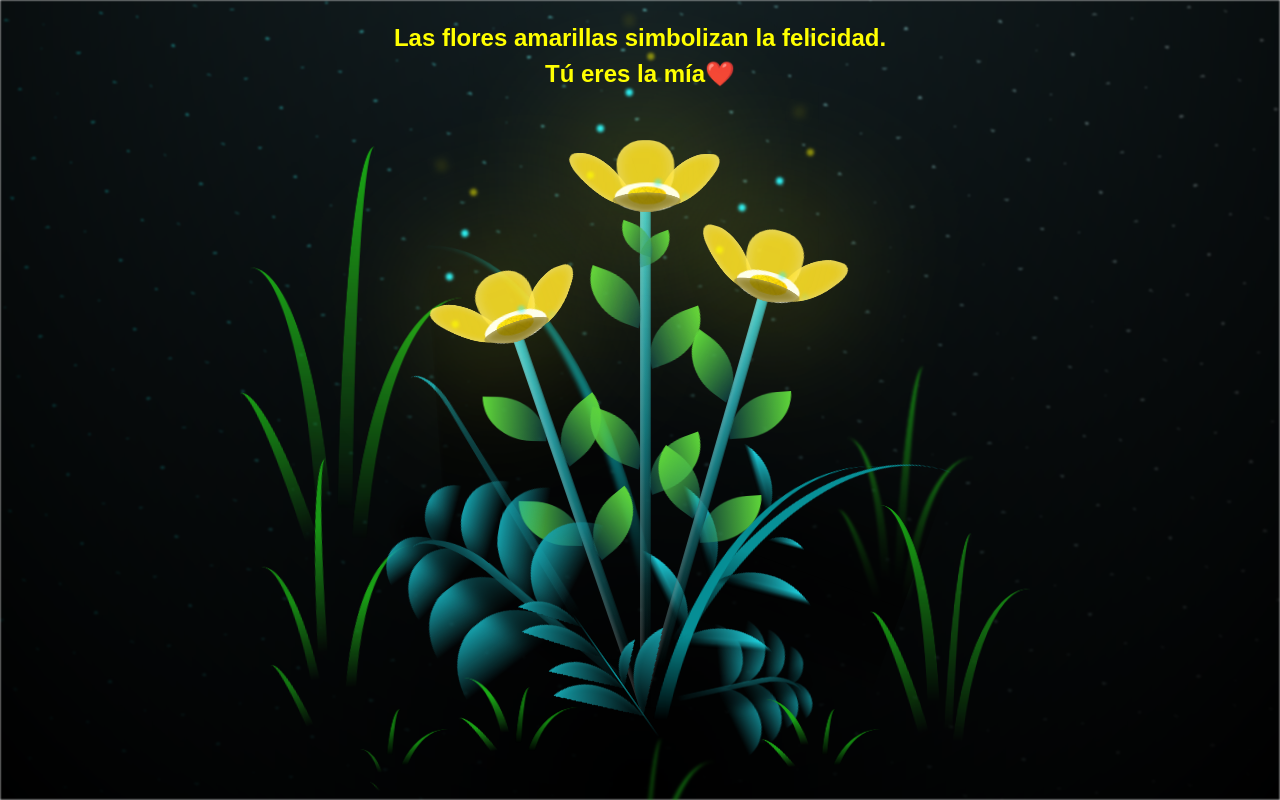
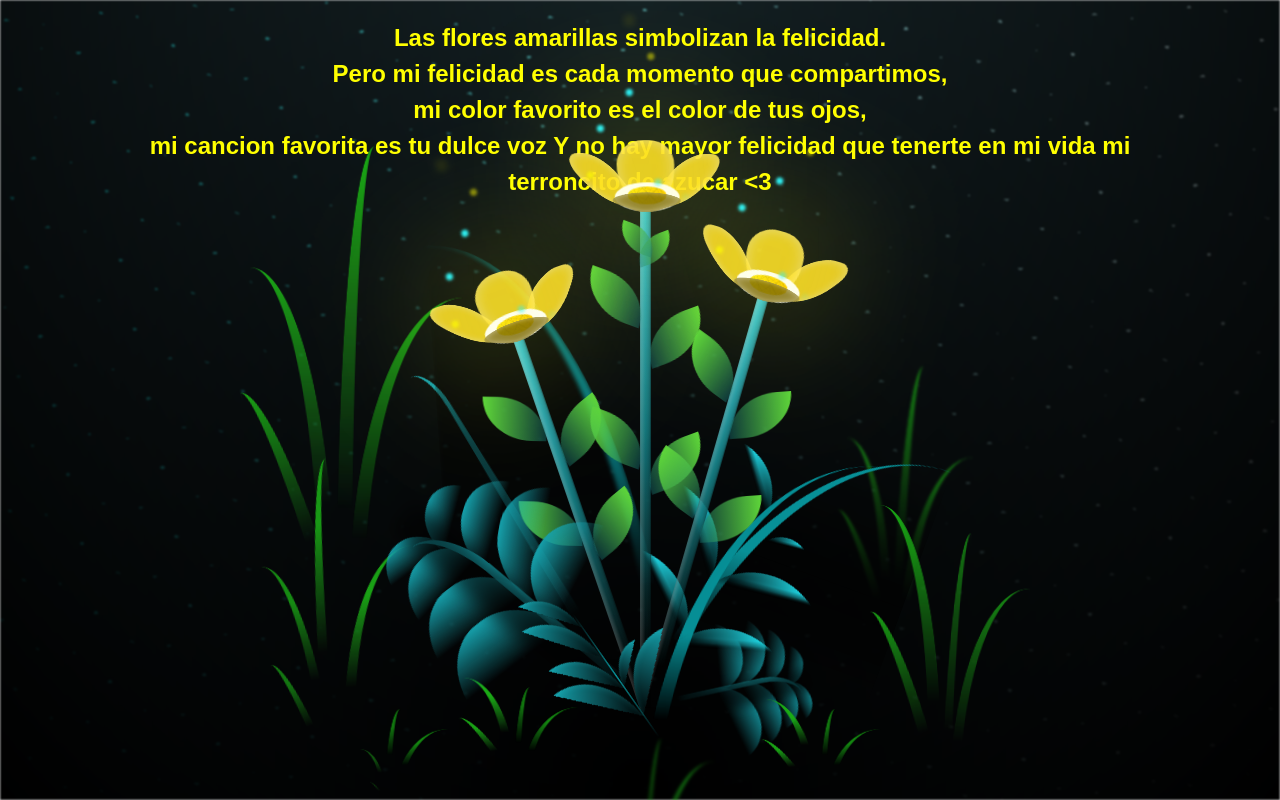
Before and after one commit to Mordex-Syntax/MyWifeKat, a plain HTML site: page Flowers.html in a window 1280 px wide. Drawn offline with Linux system fonts and the light colour scheme.

Commit message:
Update Flowers.html

```diff
--- a/Flowers.html
+++ b/Flowers.html
@@ -1656,7 +1656,10 @@ h1 {
   <body class="container">
     <h1 class="titulo">
       Las flores amarillas simbolizan la felicidad. <br>
-       Tú eres la mía❤️</h1>
+       Pero mi felicidad es cada momento que compartimos,<br>
+      mi color favorito es el color de tus ojos,<br>
+      mi cancion favorita es tu dulce voz
+    Y no hay mayor felicidad que tenerte en mi vida mi terroncito de azucar <3 </h1>
 
     <div class="night"></div>
     <div class="flowers">
```
